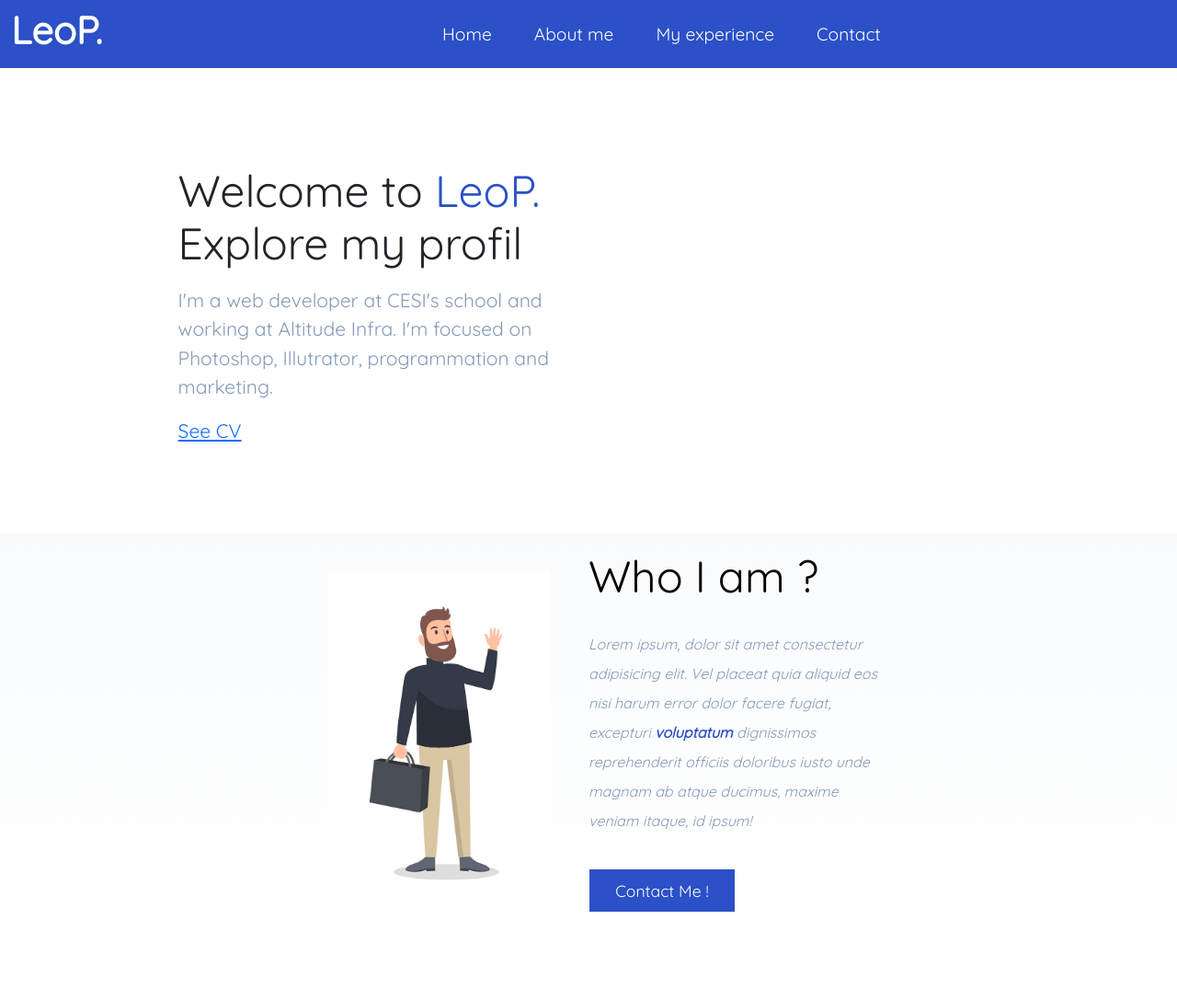
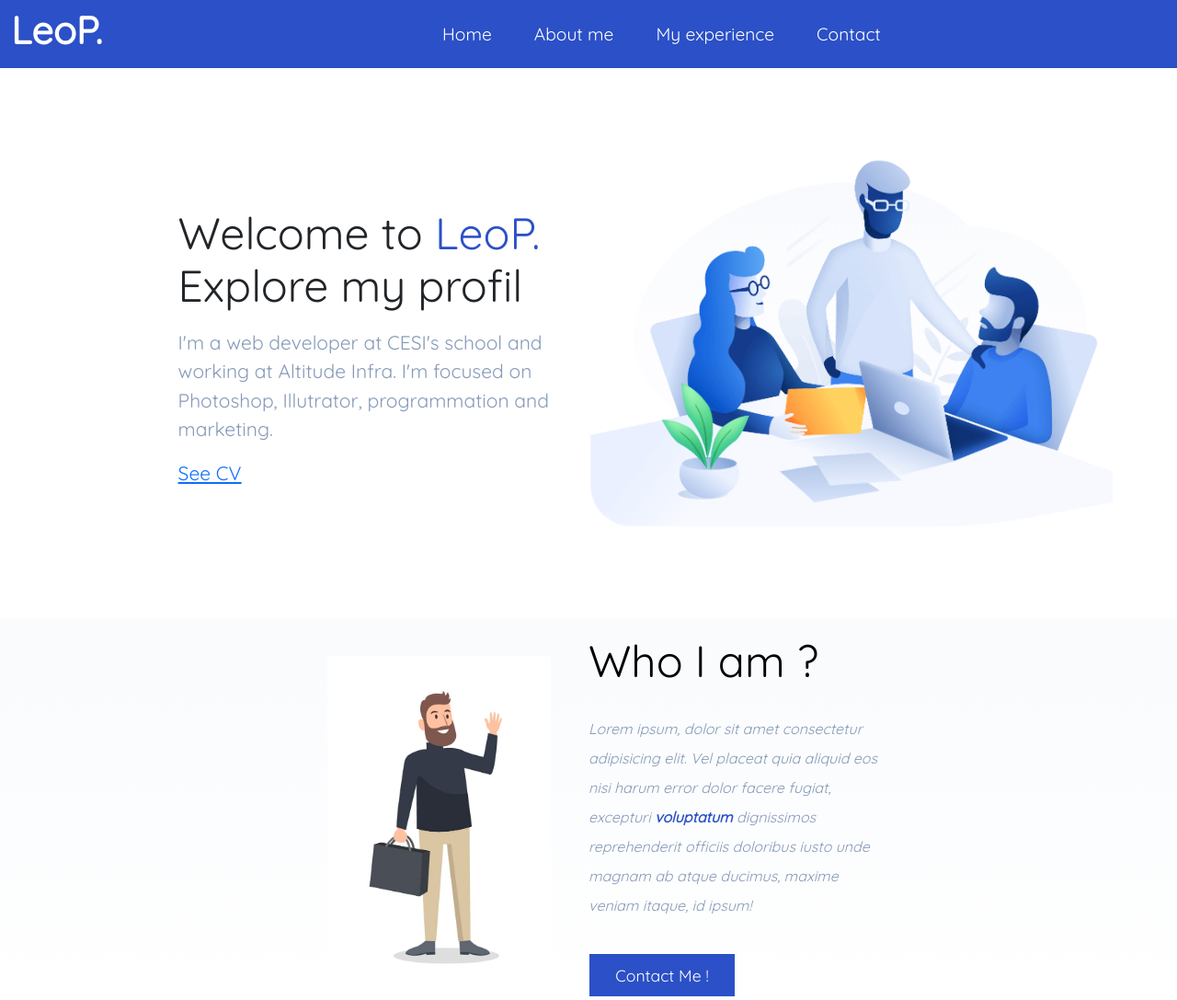
Before and after one commit to pichouleo/PortfolioBootstrap, a plain HTML site: page index.html in a window 1280 px wide. Shown: the top 1087 px of the page at 92% size. Drawn offline with nearby package versions, Linux system fonts and the light colour scheme; the site is published under a folder, as on GitHub Pages, so addresses that start at the root find nothing.

Commit message:
Update index.html

```diff
--- a/index.html
+++ b/index.html
@@ -55,7 +55,7 @@
       <section>
         <div class="container">
           <div class="classImg">
-            <img src="/Images/illustration-2.png" alt="" />
+            <img src="Images/illustration-2.png" alt="" />
           </div>
           <div class="classText">
             <h1>
```
